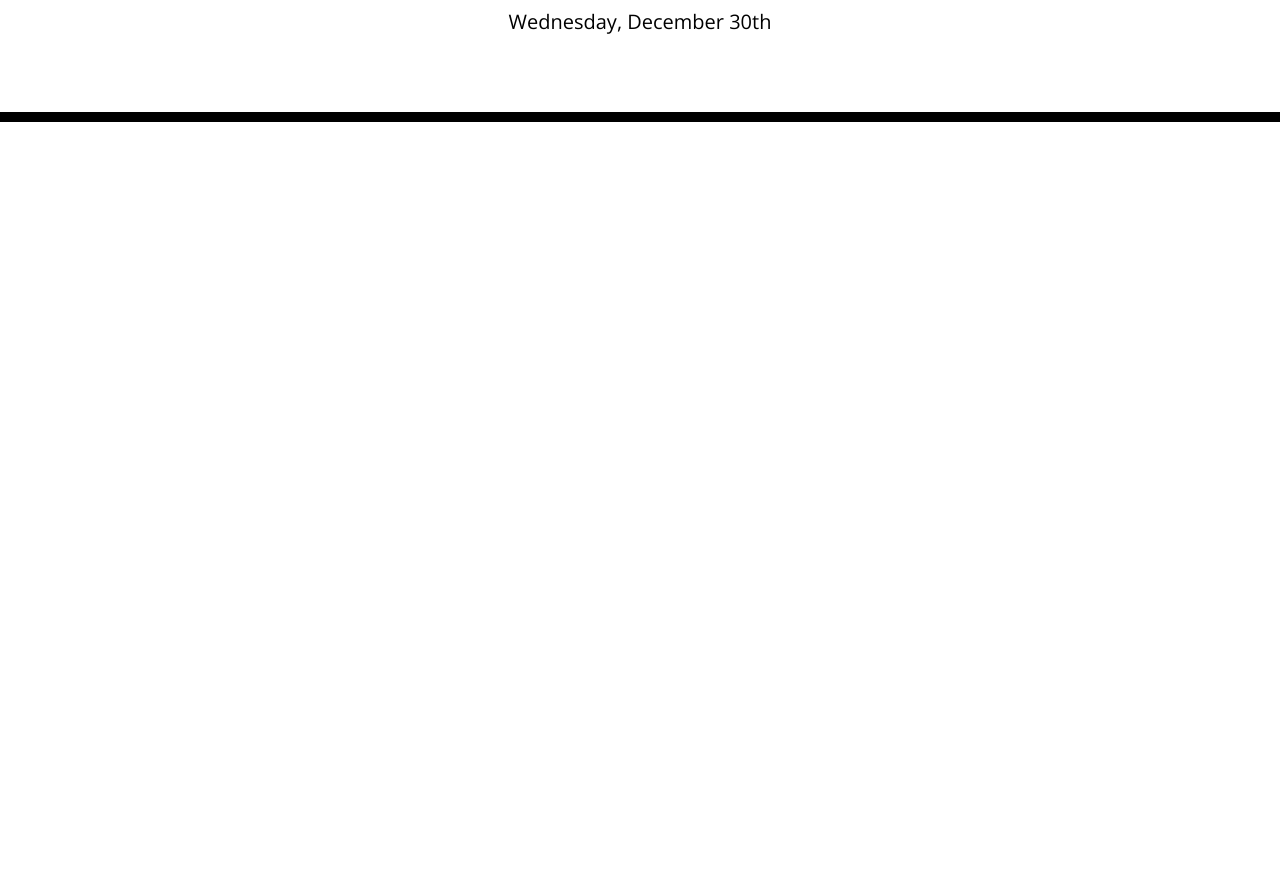
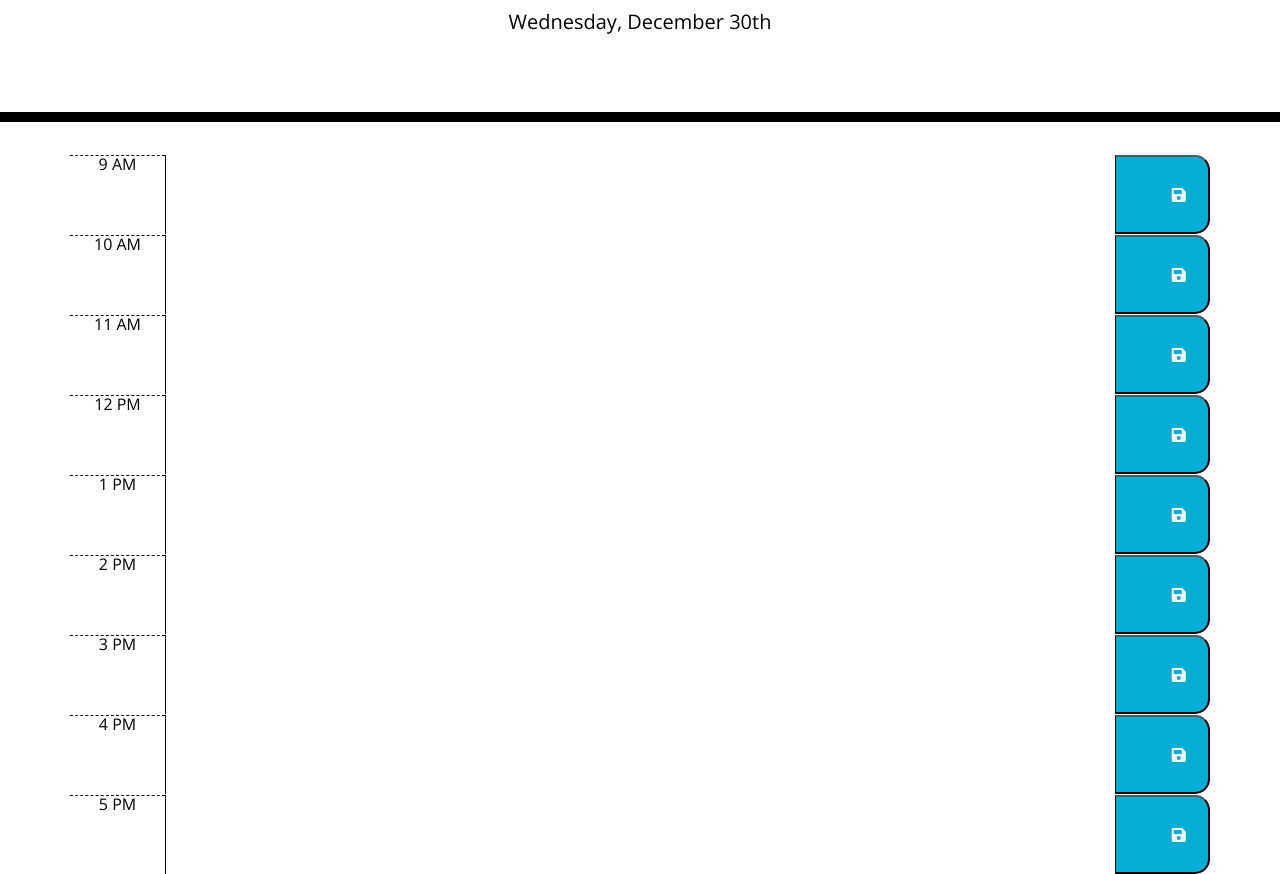
Before and after one commit to decoste/WorkDay-Scheduler, a plain HTML site: page Develop/index.html in a window 1280 px wide. Shown: the part 182-1056 px from the top of the page. Before the commit the page ends 800 px from the top, so only its background shows below. Drawn offline with nearby package versions, Linux system fonts and the light colour scheme.

Commit message:
Added HTML rows and text areas.

```diff
--- a/Develop/index.html
+++ b/Develop/index.html
@@ -1,23 +1,14 @@
 <!DOCTYPE html>
 <html lang="en">
+
 <head>
   <meta charset="UTF-8" />
   <meta name="viewport" content="width=device-width, initial-scale=1.0" />
   <meta http-equiv="X-UA-Compatible" content="ie=edge" />
-    <link
-      rel="stylesheet"
-      href="https://stackpath.bootstrapcdn.com/bootstrap/4.3.1/css/bootstrap.min.css"
-    />
-    <link
-      rel="stylesheet"
-      href="https://use.fontawesome.com/releases/v5.8.1/css/all.css"
-      integrity="sha384-50oBUHEmvpQ+1lW4y57PTFmhCaXp0ML5d60M1M7uH2+nqUivzIebhndOJK28anvf"
-      crossorigin="anonymous"
-    />
-    <link
-      href="https://fonts.googleapis.com/css?family=Open+Sans&display=swap"
-      rel="stylesheet"
-    />
+  <link rel="stylesheet" href="https://stackpath.bootstrapcdn.com/bootstrap/4.3.1/css/bootstrap.min.css" />
+  <link rel="stylesheet" href="https://use.fontawesome.com/releases/v5.8.1/css/all.css"
+    integrity="sha384-50oBUHEmvpQ+1lW4y57PTFmhCaXp0ML5d60M1M7uH2+nqUivzIebhndOJK28anvf" crossorigin="anonymous" />
+  <link href="https://fonts.googleapis.com/css?family=Open+Sans&display=swap" rel="stylesheet" />
   <link rel="stylesheet" href="style.css" />
   <title>Work Day Scheduler</title>
 </head>
@@ -29,11 +20,84 @@
     <p id="currentDay" class="lead"></p>
   </header>
   <div class="container">
-      <!-- Timeblocks go here -->
+    <div class="row time-block" id="9">
+      <div class="hour col-1">9 AM</div>
+      <textarea class="description col-10">
+        </textarea>
+      <button class="saveBtn col-1">
+        <i class="fas fa-save"></i>
+      </button>
+    </div>
+    <div class="row time-block" id="10">
+      <div class="hour col-1">10 AM</div>
+      <textarea class="description col-10">
+          </textarea>
+      <button class="saveBtn col-1">
+        <i class="fas fa-save"></i>
+      </button>
+    </div>
+    <div class="row time-block" id="11">
+      <div class="hour col-1">11 AM</div>
+      <textarea class="description col-10">
+            </textarea>
+      <button class="saveBtn col-1">
+        <i class="fas fa-save"></i>
+      </button>
+    </div>
+    <div class="row time-block" id="12">
+      <div class="hour col-1">12 PM</div>
+      <textarea class="description col-10">
+              </textarea>
+      <button class="saveBtn col-1">
+        <i class="fas fa-save"></i>
+      </button>
+    </div>
+    <div class="row time-block" id="13">
+      <div class="hour col-1">1 PM</div>
+      <textarea class="description col-10">
+                </textarea>
+      <button class="saveBtn col-1">
+        <i class="fas fa-save"></i>
+      </button>
+    </div>
+    <div class="row time-block" id="14">
+      <div class="hour col-1">2 PM</div>
+      <textarea class="description col-10">
+                  </textarea>
+      <button class="saveBtn col-1">
+        <i class="fas fa-save"></i>
+      </button>
+    </div>
+    <div class="row time-block" id="15">
+      <div class="hour col-1">3 PM</div>
+      <textarea class="description col-10">
+                    </textarea>
+      <button class="saveBtn col-1">
+        <i class="fas fa-save"></i>
+      </button>
+    </div>
+    <div class="row time-block" id="16">
+      <div class="hour col-1">4 PM</div>
+      <textarea class="description col-10">
+                      </textarea>
+      <button class="saveBtn col-1">
+        <i class="fas fa-save"></i>
+      </button>
+    </div>
+    <div class="row time-block" id="17">
+      <div class="hour col-1">5 PM</div>
+      <textarea class="description col-10">
+                        </textarea>
+      <button class="saveBtn col-1">
+        <i class="fas fa-save"></i>
+      </button>
+    </div>
+
   </div>
 
   <script src="https://code.jquery.com/jquery-3.4.1.min.js"></script>
   <script src="https://cdnjs.cloudflare.com/ajax/libs/moment.js/2.24.0/moment.min.js"></script>
   <script src="./script.js"></script>
 </body>
+
 </html>
--- a/Develop/script.js
+++ b/Develop/script.js
@@ -1 +1,2 @@
+//Get current date by using moment.js
 $("#currentDay").text(moment().format('dddd, MMMM Do'))
```
Lines whose indentation alone changed are shown as unchanged.
